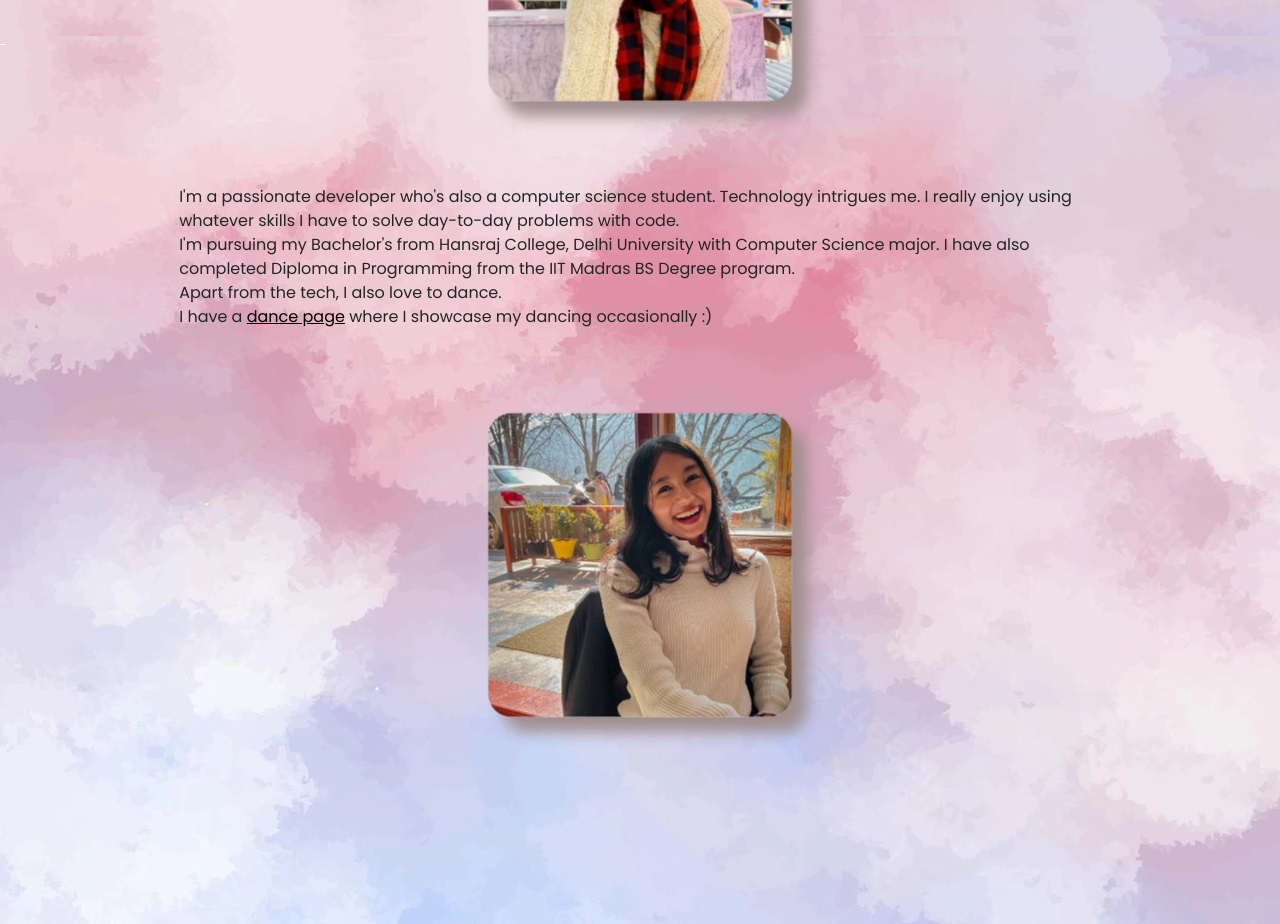
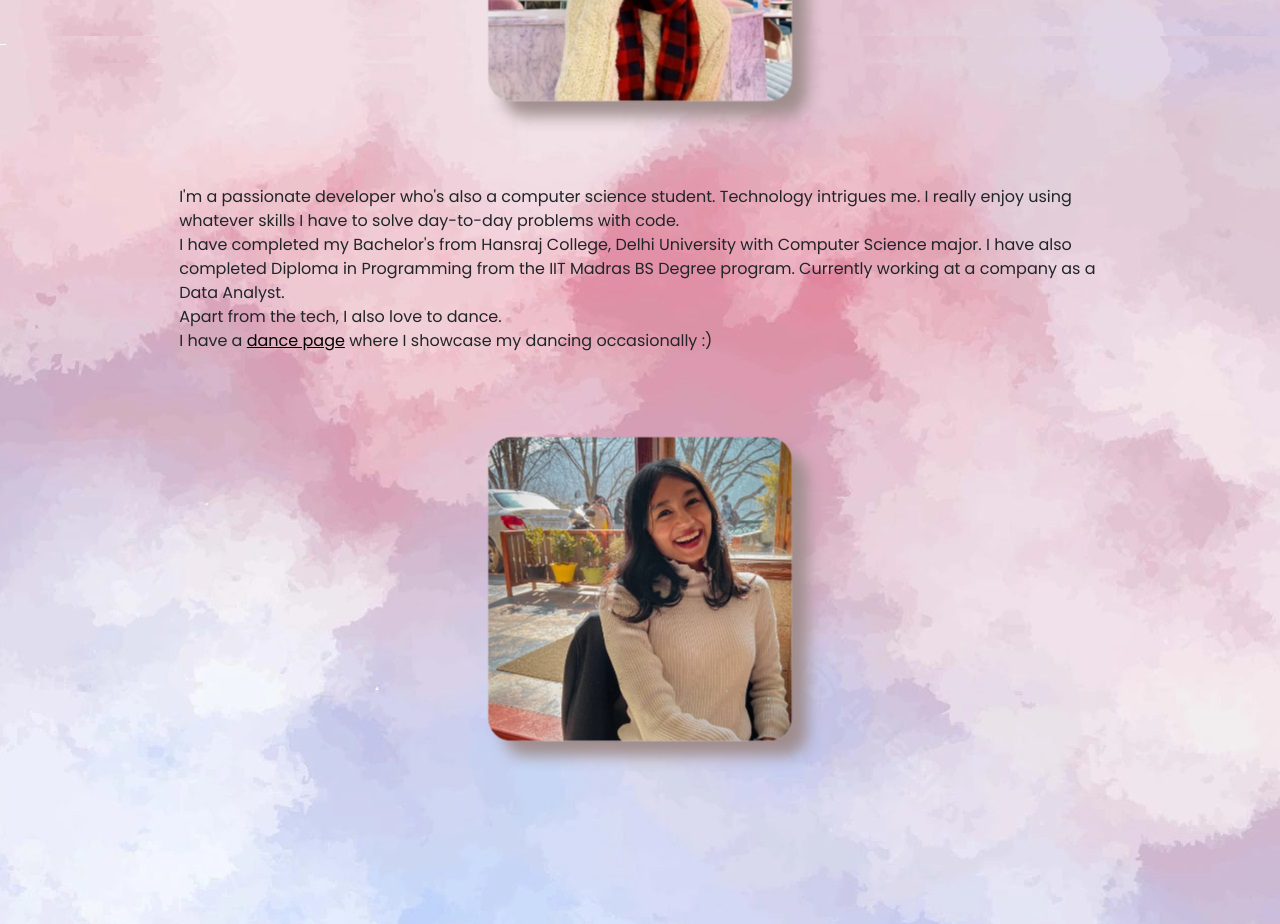
Before and after one commit to komalchamyal/portfolio, a Vue app: page / in a window 1280 px wide. Shown: the part 1280-2204 px from the top of the page. Built offline with nearby package versions, Linux system fonts and the light colour scheme.

Commit message:
Update about.vue

```diff
--- a/src/components/about.vue
+++ b/src/components/about.vue
@@ -7,9 +7,9 @@
       <img src="pic1.jpg" class="image-fluid imgs" />
       <div class="intro ">
         I'm a passionate developer who's also a computer science student.
-        Technology intrigues me. I really enjoy using whatever skills I have to solve day-to-day problems with code. <br>I'm pursuing my
+        Technology intrigues me. I really enjoy using whatever skills I have to solve day-to-day problems with code. <br>I have completed my
         Bachelor's from Hansraj College, Delhi University with Computer Science major.
-        I have also completed Diploma in Programming from the IIT Madras BS Degree program. <br>
+        I have also completed Diploma in Programming from the IIT Madras BS Degree program. Currently working at a company as a Data Analyst.<br>
         Apart from the tech, I also love to dance. <br>
         I have a <a href="https://www.instagram.com/komaldanx" target="_blank" class="danx">dance page</a> where I showcase my dancing occasionally :)
       </div>
```
